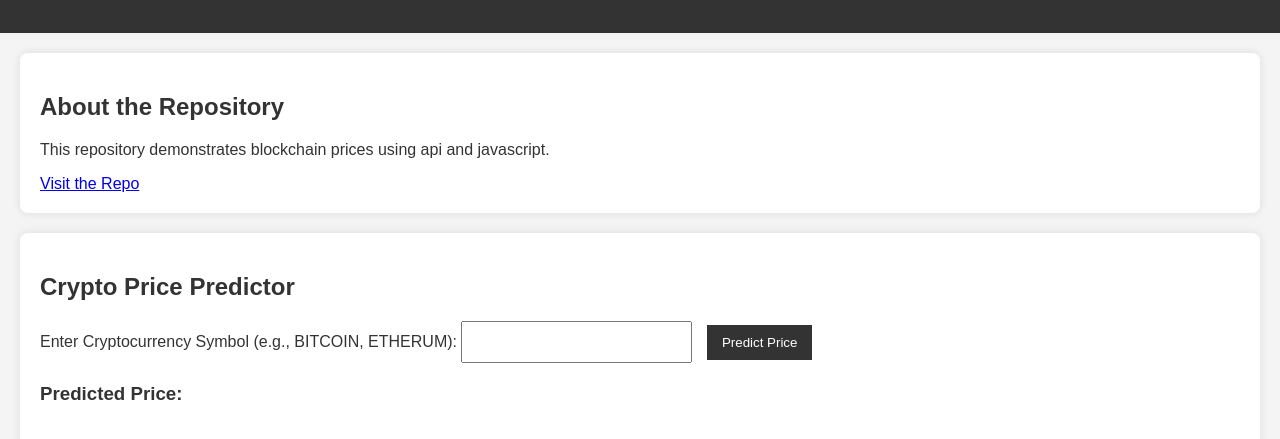
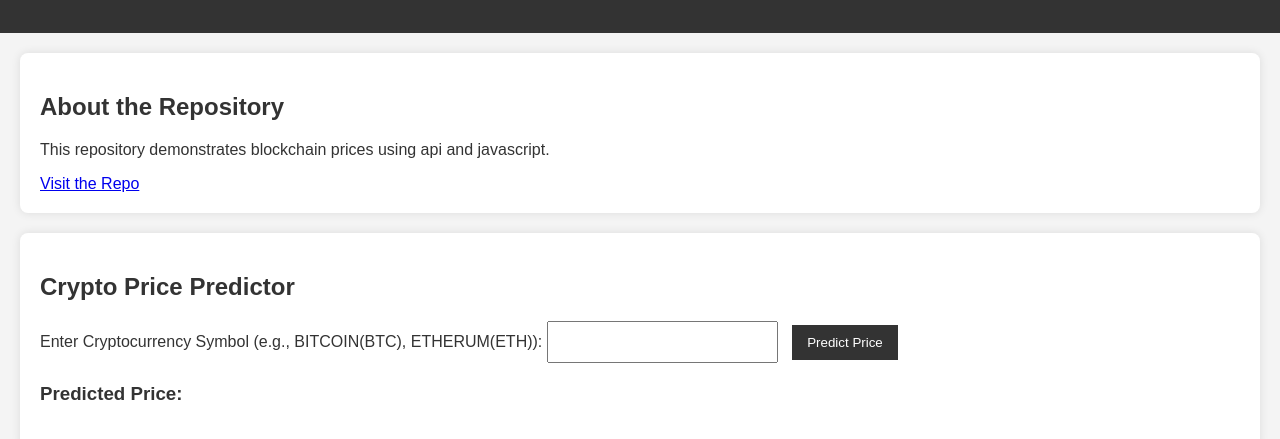
Before and after one commit to OpenTekHub/blockchain, a plain HTML site: page index.html in a window 1280 px wide. Shown: the part 121-560 px from the top of the page. Drawn offline with Linux system fonts and the light colour scheme.

Commit message:
Update index.html

```diff
--- a/index.html
+++ b/index.html
@@ -23,7 +23,7 @@
     <section id="crypto-price-predictor">
         <h2>Crypto Price Predictor</h2>
         <div id="crypto-form">
-            <label for="crypto">Enter Cryptocurrency Symbol (e.g., BITCOIN, ETHERUM):</label>
+            <label for="crypto">Enter Cryptocurrency Symbol (e.g., BITCOIN(BTC), ETHERUM(ETH)):</label>
             <input type="text" id="crypto" name="crypto">
             <button id="predict-btn">Predict Price</button>
         </div>
```
